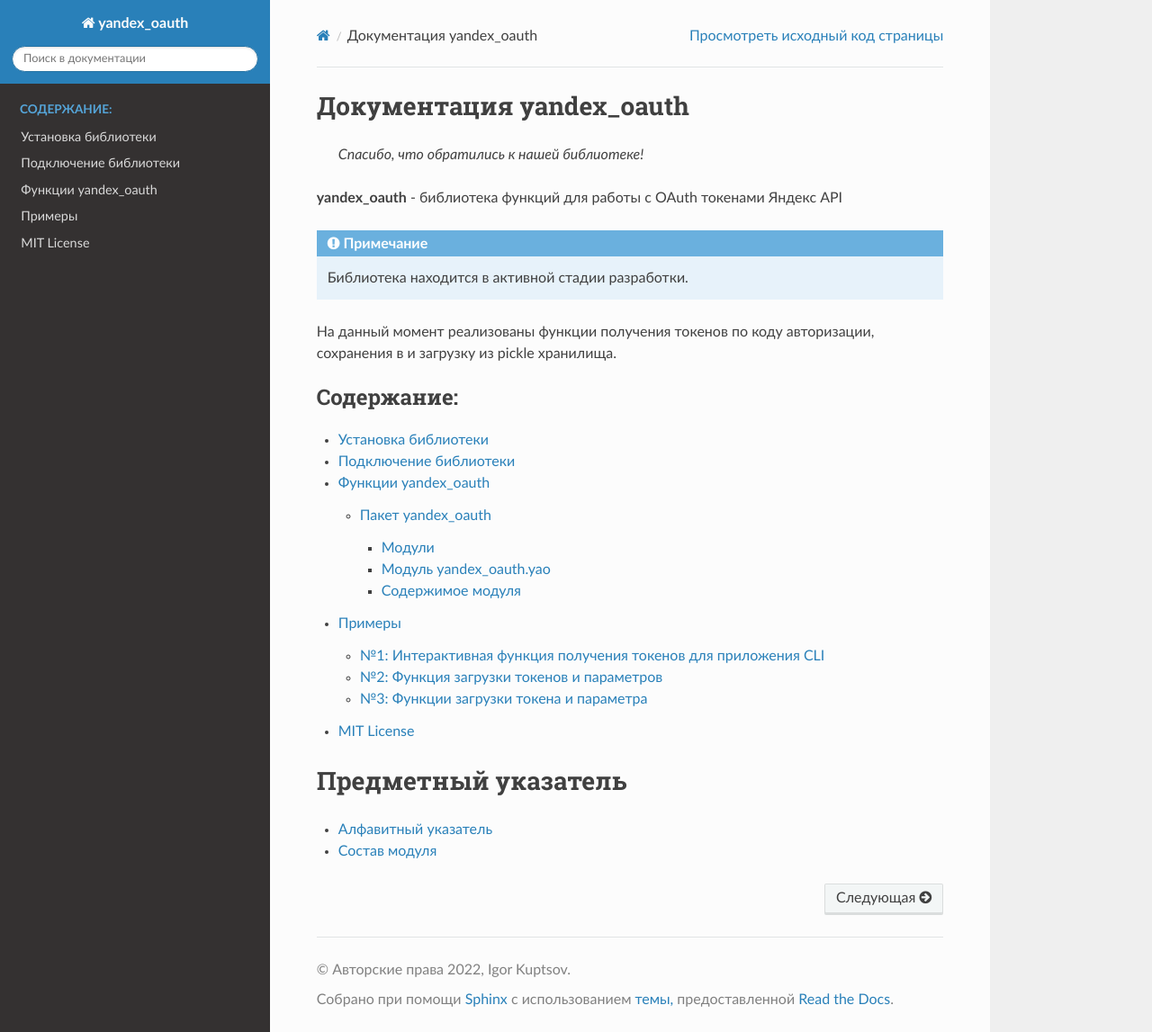
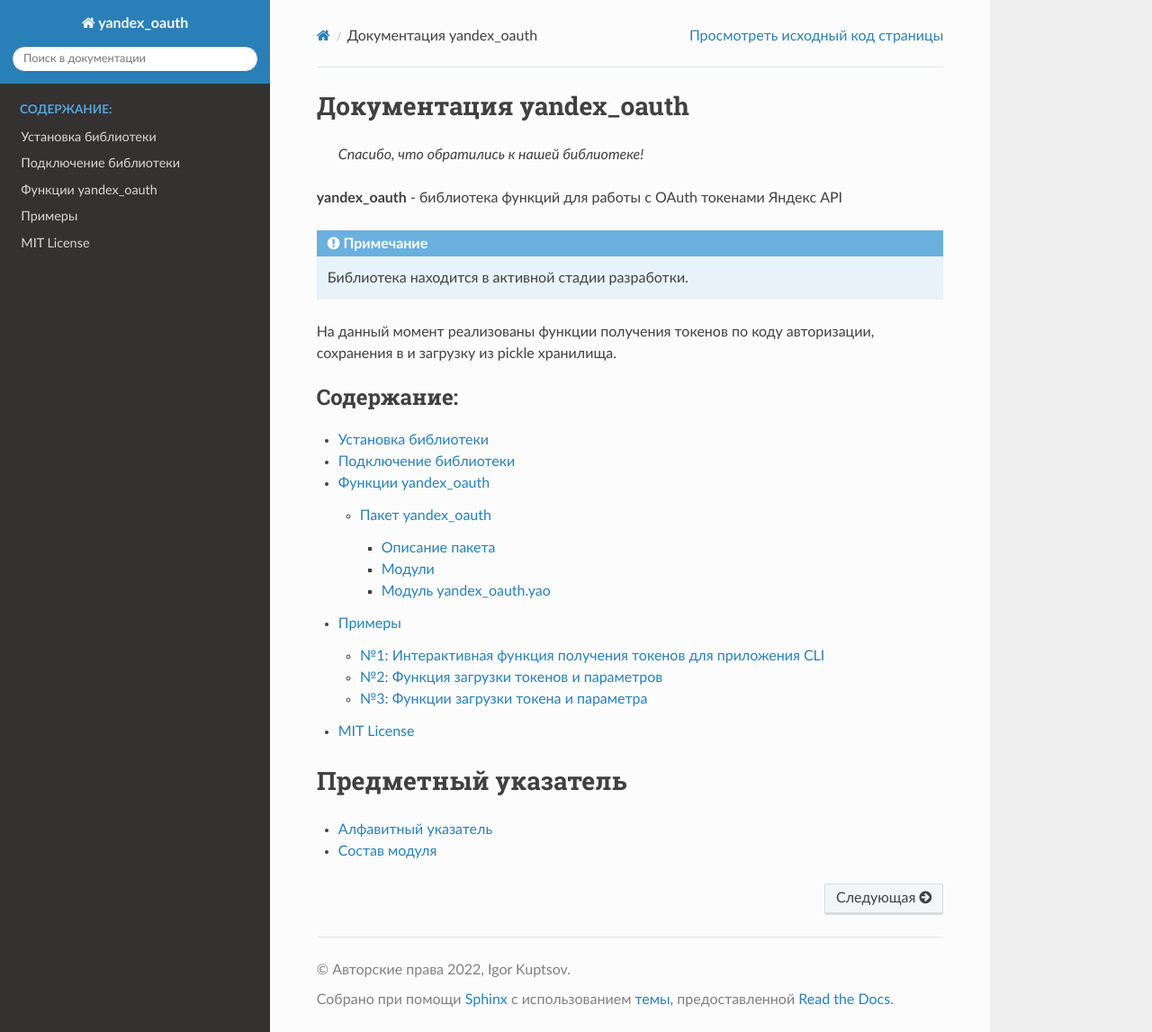
Before and after one commit to imercury13/yandex-oauth, a Sphinx documentation site: the page built from docs/source/index.rst, in a window 1280 px wide and 1147 px high. Shown: the whole window at 90% size. Built offline with Sphinx 7.4.7 and the Read the Docs theme 2.0.0, drawn with Linux system fonts in a browser that asks for light colours.

Commit message:
Исправление описания

```diff
--- a/docs/source/yandex_oauth.rst
+++ b/docs/source/yandex_oauth.rst
@@ -1,5 +1,13 @@
 Пакет yandex\_oauth
 ===================
+
+Описание пакета
+---------------
+
+.. automodule:: yandex_oauth
+   :members:
+   :undoc-members:
+   :show-inheritance:
 
 Модули
 ------
@@ -11,11 +19,3 @@
    :members:
    :undoc-members:
    :show-inheritance:
-
-Содержимое модуля
------------------
-
-.. automodule:: yandex_oauth
-   :members:
-   :undoc-members:
-   :show-inheritance:
```
